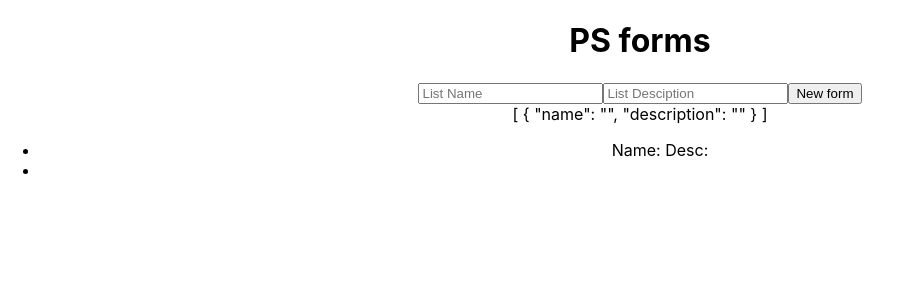
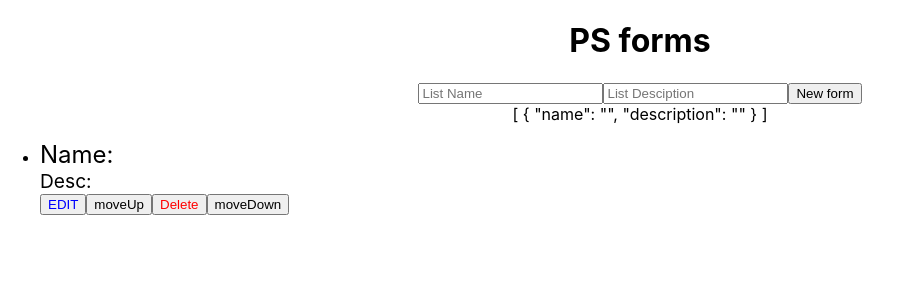
Before and after one commit to patryk-siewiera/iterators, a React (Create React App) app: page / in a window 1280 px wide. Both pictures are taken after a click on the button "New form". Shown: the top 300 px of the page, without its empty margins (0-902 px from the left). Built offline with nearby package versions, Linux system fonts and the light colour scheme.

Commit message:
feat: action buttons

```diff
--- a/src/App.css
+++ b/src/App.css
@@ -36,3 +36,24 @@
 		transform: rotate(360deg);
 	}
 }
+
+.list {
+	text-align: left;
+}
+
+.name {
+	font-size: 1.5rem;
+}
+
+.desc {
+	font-size: 1.2rem;
+}
+
+.delete {
+	color: red;
+}
+
+.edit {
+	color: blue;
+	text-transform: uppercase;
+}
--- a/src/App.js
+++ b/src/App.js
@@ -48,12 +48,21 @@ function App() {
 					{formList.map((e) => {
 						return (
 							<li>
-								Name:{e.name} Desc:{e.description}
+								<div className="name">Name: {e.name}</div>
+								<div className="desc">
+									Desc: {e.description}
+								</div>
+								<div className="actions">
+									<button className="edit">edit</button>
+									<button className="moveUp">moveUp</button>
+									<button className="delete">Delete</button>
+									<button className="moveDown">
+										moveDown
+									</button>
+								</div>
 							</li>
 						);
 					})}
-
-					<li></li>
 				</ul>
 			</div>
 		</div>
```
Lines whose indentation alone changed are shown as unchanged.
